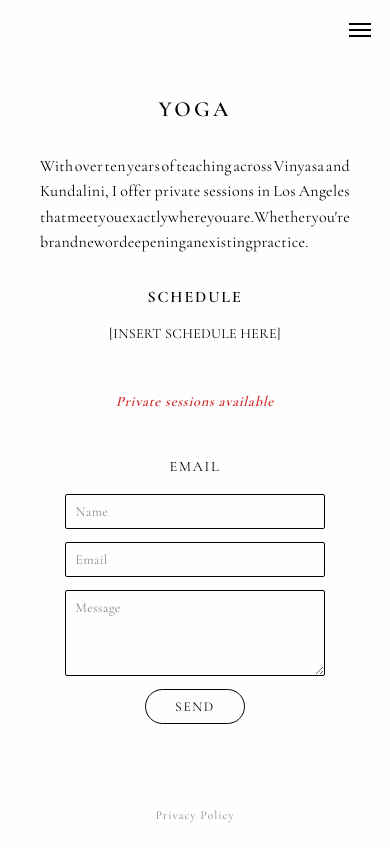
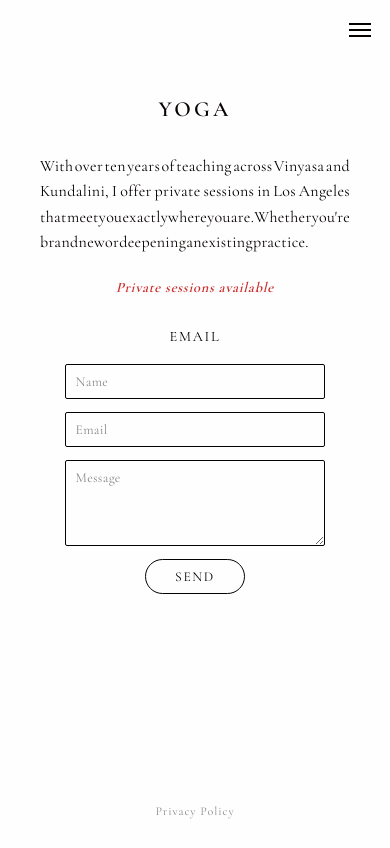
Before and after one commit to lgneubauer/lydiagrace, a Next.js app: page /yoga in a window 390 px wide. Built offline with nearby package versions, Linux system fonts and the light colour scheme.

Commit message:
update yoga schedule section

```diff
--- a/app/subpage.css
+++ b/app/subpage.css
@@ -1229,7 +1229,7 @@
   letter-spacing: 0.05em;
   text-align: center;
   margin-top: 2rem;
-  margin-bottom: 2.5rem;
+  margin-bottom: 2rem;
 }
 
 .yoga__contact {
@@ -1320,7 +1320,7 @@
 
   .yoga__availability {
     margin-top: 1.5rem;
-    margin-bottom: 2rem;
+    margin-bottom: 1rem;
   }
 
   .yoga__contact-label {
--- a/app/yoga/page.js
+++ b/app/yoga/page.js
@@ -20,12 +20,12 @@ export default async function YogaPage({ searchParams }) {
           </p>
         </div>
 
-        <div className="yoga__schedule">
+        {/* <div className="yoga__schedule">
           <h2 className="yoga__schedule-heading">Schedule</h2>
           <ul className="yoga__schedule-list">
             <li className="yoga__schedule-item">[INSERT SCHEDULE HERE]</li>
           </ul>
-        </div>
+        </div> */}
 
         <p className="yoga__availability">Private sessions available</p>
 
```
